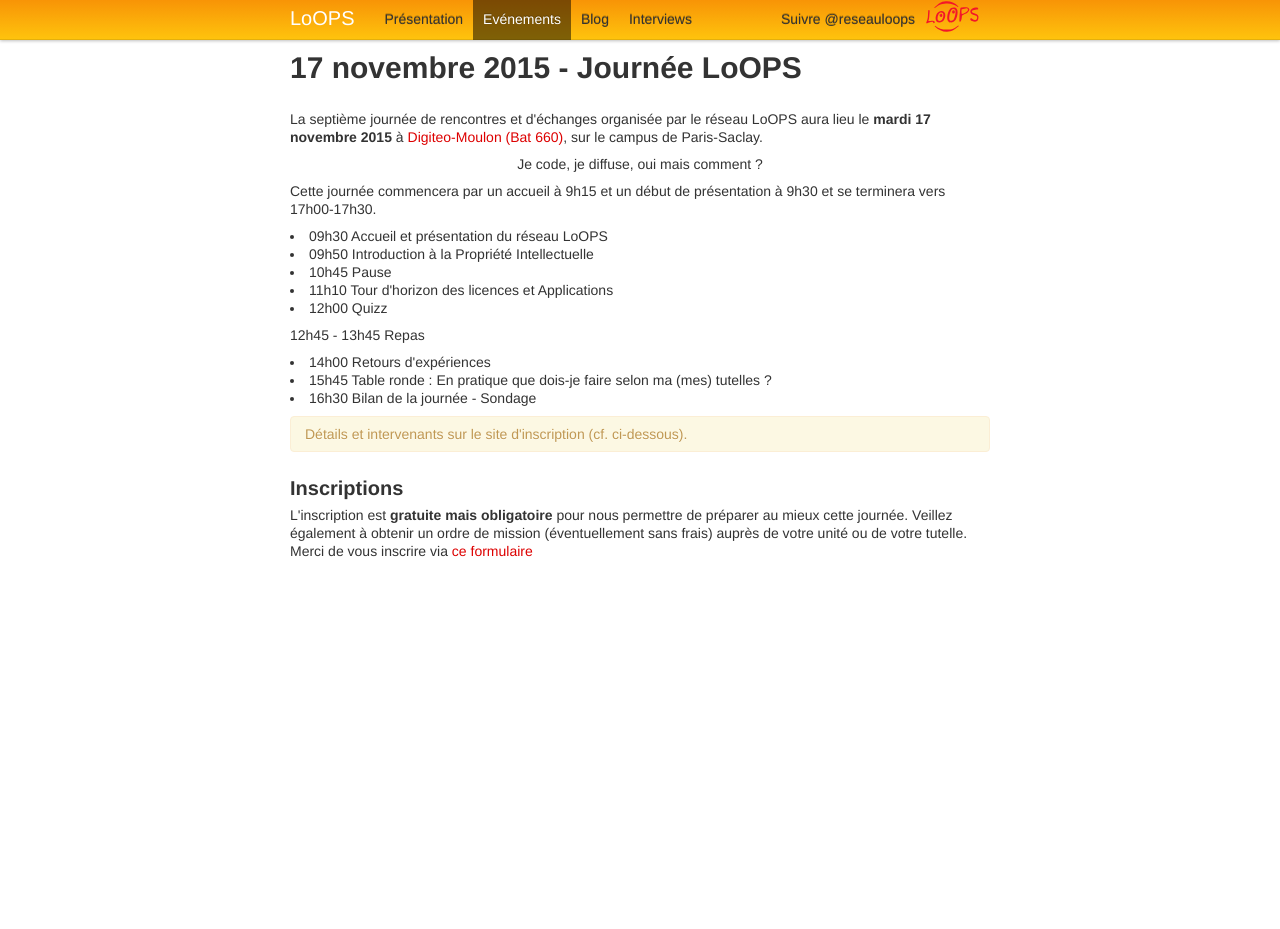
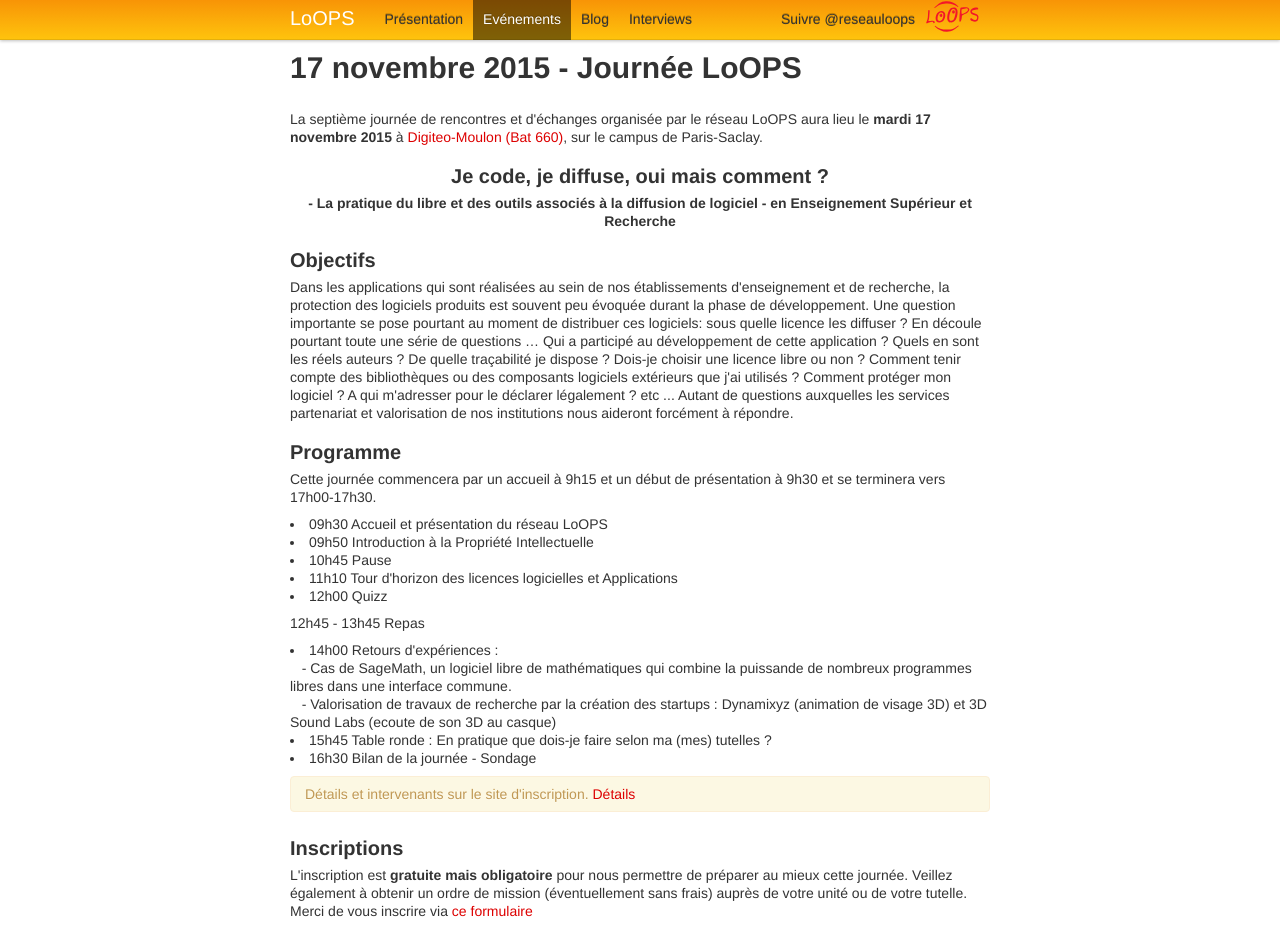
Before and after one commit to reseau-loops/reseau-loops.github.com, a Jekyll site: the page built from journee_2015_11.html, in a window 1280 px wide and 929 px high. Built offline with Jekyll 4.4.1, drawn with Linux system fonts in a browser that asks for light colours; Markdown is read by kramdown in place of the engine named in the settings; comment, search, counter and statistics services are not loaded.

Commit message:
Rajout Objectifs évènement Licences

```diff
--- a/journee_2015_11.html
+++ b/journee_2015_11.html
@@ -15,10 +15,23 @@ sur le campus de Paris-Saclay.
 
 
 <center>
-<p> Je code, je diffuse, oui mais comment ? </p>
+<h2> Je code, je diffuse, oui mais comment ? </h2>
+<p><strong>- La pratique du libre et des outils associés à la diffusion de logiciel -
+
+en Enseignement Supérieur et Recherche </strong></p>
 </center>
 
 
+<p>
+<h2>Objectifs</h2>
+
+Dans les applications qui sont réalisées au sein de nos établissements d'enseignement et de recherche, la protection des logiciels produits est souvent peu évoquée durant la phase de développement. Une question importante se pose pourtant au moment de distribuer ces logiciels: sous quelle licence les diffuser ?
+
+En découle pourtant toute une série de questions … Qui a participé au développement de cette application ? Quels en sont les réels auteurs ? De quelle traçabilité je dispose ? Dois-je choisir une licence libre ou non ? Comment tenir compte des bibliothèques ou des composants logiciels extérieurs que j'ai utilisés ? Comment protéger mon logiciel ? A qui m'adresser pour le déclarer légalement ? etc ... Autant de questions auxquelles les services partenariat et valorisation de nos institutions nous aideront forcément à répondre.
+</p>
+
+
+<h2>Programme</h2>
 <p>
 Cette journée commencera par un accueil à 9h15 et un début de présentation à 9h30 et se terminera vers 17h00-17h30.
 </p>
@@ -27,19 +40,24 @@ Cette journée commencera par un accueil à 9h15 et un début de présentation
 <li>09h30 Accueil et présentation du réseau LoOPS </li>
 <li>09h50 Introduction à la Propriété Intellectuelle </li>
 <li>10h45 Pause</li>
-<li>11h10 Tour d'horizon des licences et Applications</li>
+<li>11h10 Tour d'horizon des licences logicielles et Applications</li>
 <li>12h00 Quizz</li>
 </p>
 <p>
 12h45 - 13h45 Repas
 </p>
-<li>14h00 Retours d'expériences</li>
+<li>14h00 Retours d'expériences : </li>
+&nbsp;&nbsp - Cas de SageMath, un logiciel libre de mathématiques qui combine la puissande de nombreux programmes libres dans une interface commune.
+<br>
+&nbsp;&nbsp - Valorisation de travaux de recherche par la création des startups : Dynamixyz (animation de visage 3D) et
+3D Sound Labs (ecoute de son 3D au casque)
 <li>15h45 Table ronde : En pratique que dois-je faire selon ma (mes) tutelles ?</li>
 <li>16h30 Bilan de la journée - Sondage</li>
 </p>
 
 <p class="alert alert-warning">
-Détails et intervenants sur le site d'inscription (cf. ci-dessous).
+Détails et intervenants sur le site d'inscription.
+<a href="https://indico.lal.in2p3.fr/event/2967/overview">Détails</a>
 </p>
 
 <h2>Inscriptions</h2>
```
